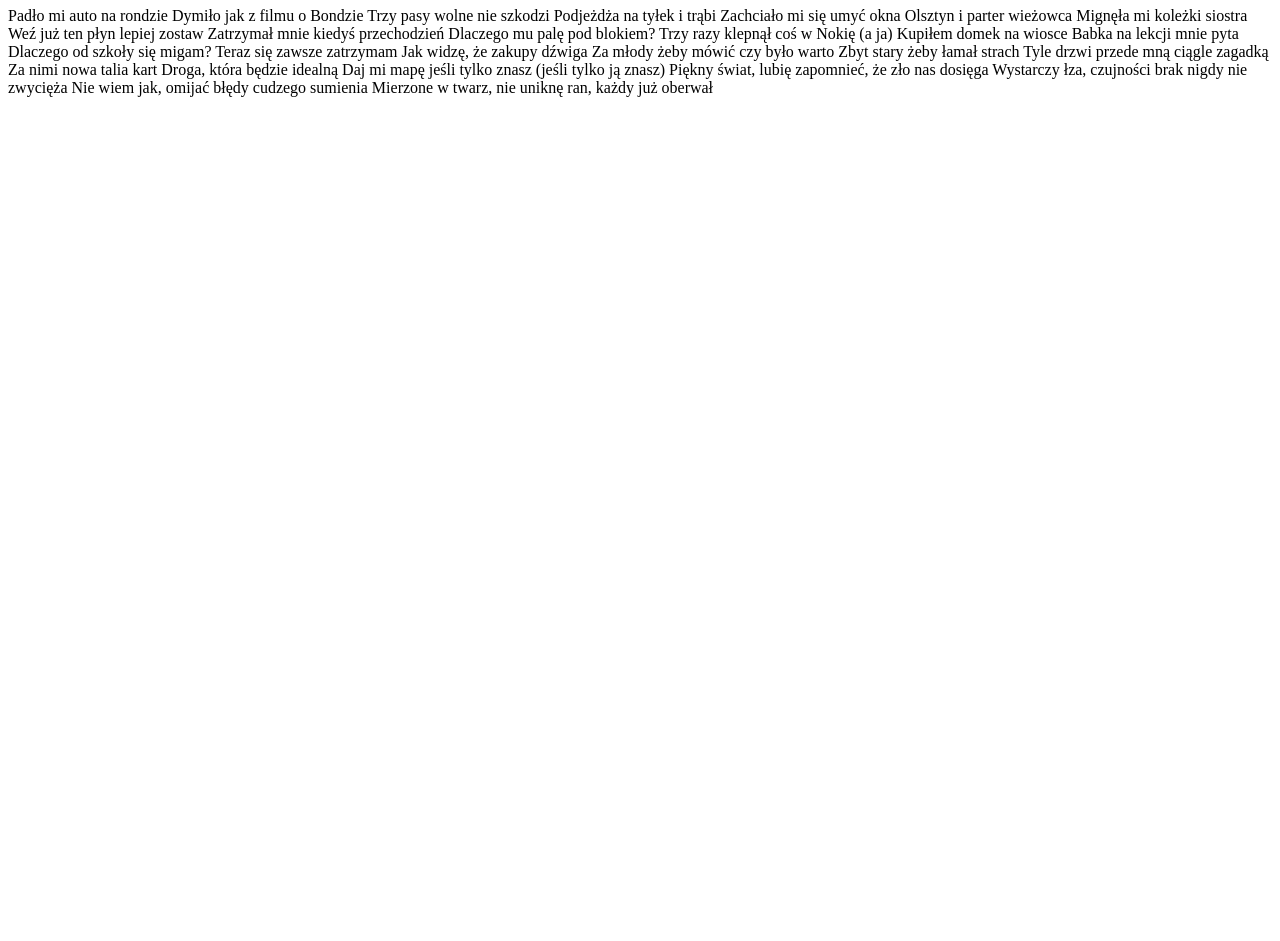
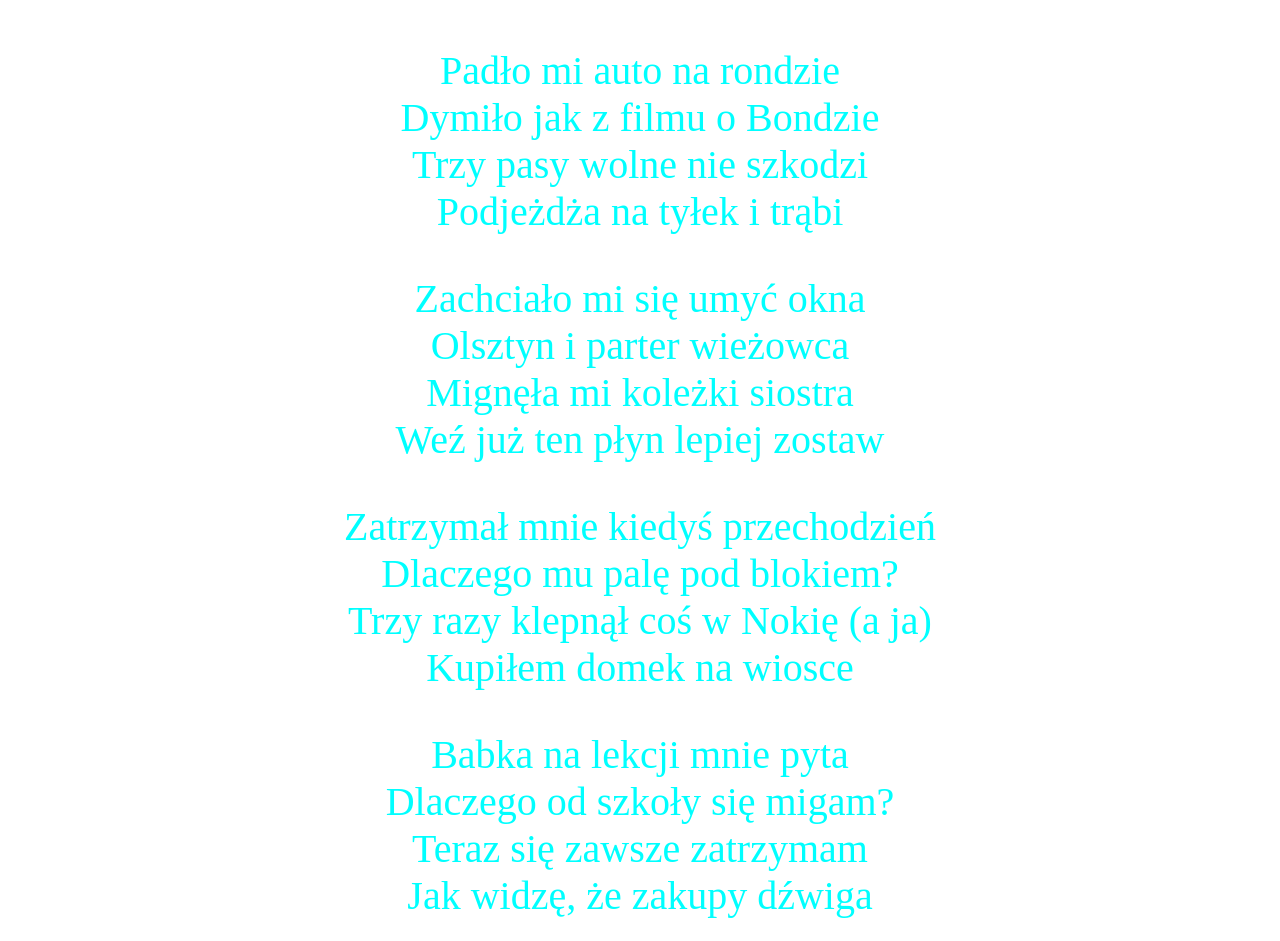
Before and after one commit to sakos98/modul-4.3, a plain HTML site: page index.html in a window 1280 px wide. Shown: the part 73-1014 px from the top of the page. Before the commit the page ends 800 px from the top, so only its background shows below. Drawn offline with Linux system fonts and the light colour scheme.

Commit message:
Add final code html and css

```diff
--- a/index.html
+++ b/index.html
@@ -2,8 +2,10 @@
 <html lang="en">
 <head>
     <meta charset="UTF-8">
+    <link rel="stylesheet" href="style.css">
     <meta http-equiv="X-UA-Compatible" content="IE=edge">
     <title>GIT-4.3</title>
+
 </head>
 <body>
     <div class="song">
@@ -12,32 +14,42 @@
         </div>
         <div class="title-text">
             <p>
-                Padło mi auto na rondzie
-                Dymiło jak z filmu o Bondzie
-                Trzy pasy wolne nie szkodzi
-                Podjeżdża na tyłek i trąbi
-                Zachciało mi się umyć okna
-                Olsztyn i parter wieżowca
-                Mignęła mi koleżki siostra
-                Weź już ten płyn lepiej zostaw
-                Zatrzymał mnie kiedyś przechodzień
-                Dlaczego mu palę pod blokiem?
-                Trzy razy klepnął coś w Nokię (a ja)
-                Kupiłem domek na wiosce
-                Babka na lekcji mnie pyta
-                Dlaczego od szkoły się migam?
-                Teraz się zawsze zatrzymam
-                Jak widzę, że zakupy dźwiga
-                Za młody żeby mówić czy było warto
-                Zbyt stary żeby łamał strach
-                Tyle drzwi przede mną ciągle zagadką
-                Za nimi nowa talia kart
+                Padło mi auto na rondzie<br>
+                Dymiło jak z filmu o Bondzie<br>
+                Trzy pasy wolne nie szkodzi<br>
+                Podjeżdża na tyłek i trąbi<br>
+            </p>
+            <p>
+                Zachciało mi się umyć okna<br>
+                Olsztyn i parter wieżowca<br>
+                Mignęła mi koleżki siostra<br>
+                Weź już ten płyn lepiej zostaw<br>
+            </p>
+            <p>
+                Zatrzymał mnie kiedyś przechodzień<br>
+                Dlaczego mu palę pod blokiem?<br>
+                Trzy razy klepnął coś w Nokię (a ja)<br>
+                Kupiłem domek na wiosce<br>
+            </p>
+            <p>
+                Babka na lekcji mnie pyta<br>
+                Dlaczego od szkoły się migam?<br>
+                Teraz się zawsze zatrzymam<br>
+                Jak widzę, że zakupy dźwiga<br>
+            </p>
+            <p>
+                Za młody żeby mówić czy było warto<br>
+                Zbyt stary żeby łamał strach<br>
+                Tyle drzwi przede mną ciągle zagadką<br>
+                Za nimi nowa talia kart<br>
+            </p>
+            <p>
                 Droga, która będzie idealną
-                Daj mi mapę jeśli tylko znasz (jeśli tylko ją znasz)
-                Piękny świat, lubię zapomnieć, że zło nas dosięga
-                Wystarczy łza, czujności brak nigdy nie zwycięża
-                Nie wiem jak, omijać błędy cudzego sumienia
-                Mierzone w twarz, nie uniknę ran, każdy już oberwał
+                Daj mi mapę jeśli tylko znasz (jeśli tylko ją znasz)<br>
+                Piękny świat, lubię zapomnieć, że zło nas dosięga<br>
+                Wystarczy łza, czujności brak nigdy nie zwycięża<br>
+                Nie wiem jak, omijać błędy cudzego sumienia<br>
+                Mierzone w twarz, nie uniknę ran, każdy już oberwał<br>
             </p>
         </div>
     </div>
--- a/style.css
+++ b/style.css
@@ -1,12 +1,23 @@
 body {
     margin: 0 auto;
     padding: auto;
+    width: 100%;
+    height: 100%;
+}
+.song {
+    display: flex;
+    justify-content: center;
+    flex-direction: column;
 }
 
 .title-song h1{
     color: blue;
+    text-align: center;
 }
 
 .title-text {
+    font-family: 'Times New Roman', Times, serif;
+    font-size: 40px;
     color: aqua;
+    text-align: center;
 }
```
